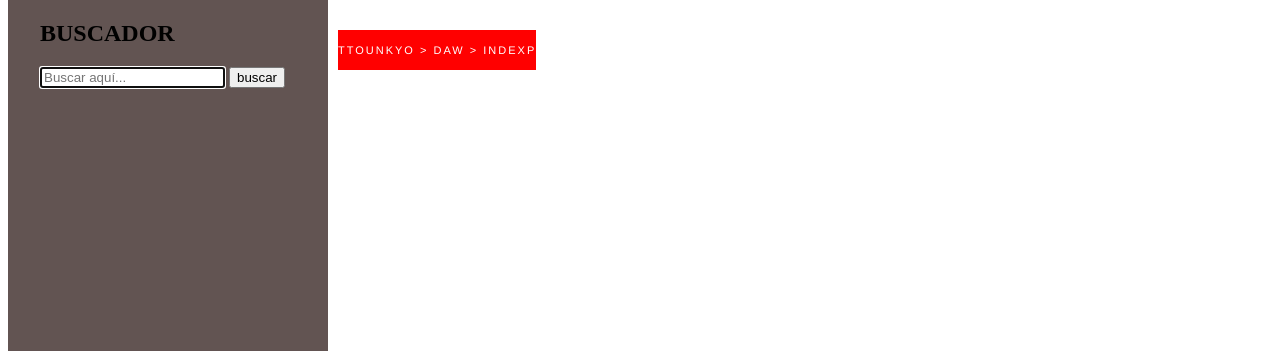
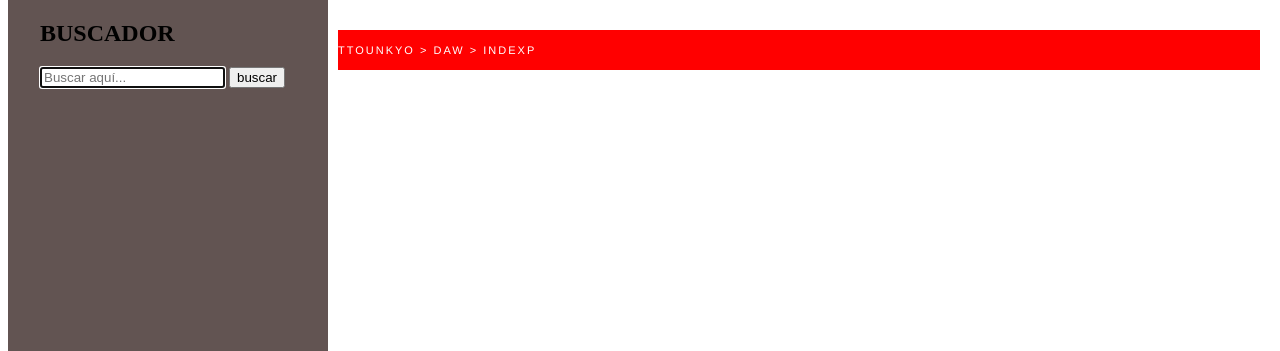
Before and after one commit to ttounkyo/proyecto, a PHP site: page /DAW/indexp.php in a window 1280 px wide. Shown: the part 197-548 px from the top of the page. Run offline with PHP 8.4, Linux system fonts and the light colour scheme.

Commit message:
Modificación CSS del contenido Articulo

```diff
--- a/frontoffice/css/principal.css
+++ b/frontoffice/css/principal.css
@@ -71,6 +71,7 @@ ul.nav la{
 	padding: 1px 10px;
 	font-family: 'Oswald', sans-serif;
 	font-size: 29px;
+
 }
 aside{
 	float: left;
@@ -86,6 +87,9 @@ aside .busc{
 section{
 	float: left;
 	margin: 10px;
+	width:100%;
+	max-width: 72%;
+	/*min-width: 50em;*/
 }
 .breadcrumbs{
 	display: block;
```
